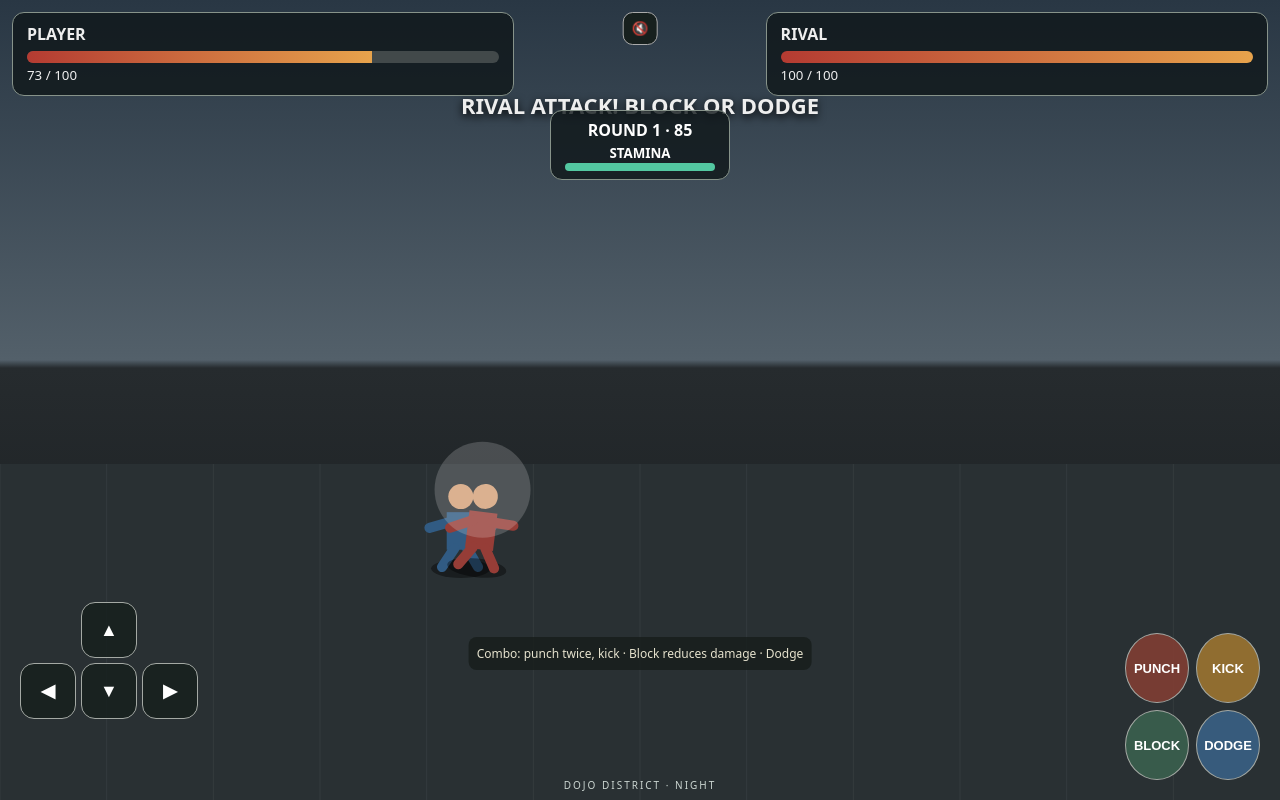
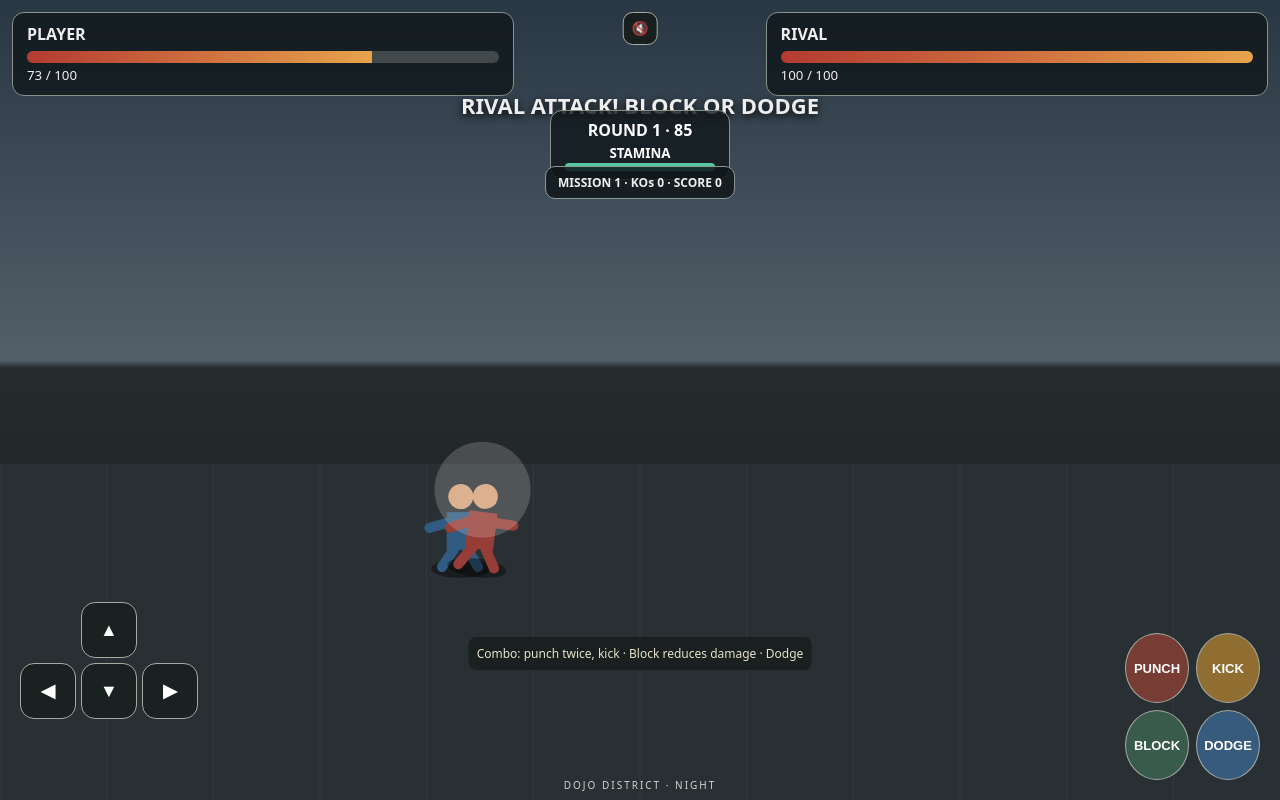
Before and after one commit to bensonwanimo92-coder/CHENJENI-FRIENDS, a plain HTML site: page fighting-tiger-prototype/index.html in a window 1280 px wide. Drawn offline with Linux system fonts and the light colour scheme.

Commit message:
Add mission progression and escalating challengers to Street Legend

```diff
--- a/fighting-tiger-prototype/index.html
+++ b/fighting-tiger-prototype/index.html
@@ -56,4 +56,15 @@ const staminaLoop=setInterval(()=>{if(!blocking&&!keys.up&&!keys.down&&!keys.lef
 // Keep both fighters within arena and add a small arena label.
 const arenaLabel=document.createElement('div');arenaLabel.textContent='DOJO DISTRICT · NIGHT';arenaLabel.style.cssText='position:fixed;bottom:8px;left:50%;transform:translateX(-50%);color:#cbd5d1;font-size:10px;letter-spacing:2px';document.body.appendChild(arenaLabel);
 </script>
+
+<script>
+// Street Legend progression layer: escalating opponents, score and a mission HUD.
+(()=>{
+ let stage=1, kos=0, score=0, stageLock=false;
+ const progress=document.createElement('div');progress.style.cssText='position:fixed;top:166px;left:50%;transform:translateX(-50%);z-index:7;background:#101719d9;border:1px solid #8a9995;border-radius:10px;padding:7px 12px;font-size:12px;font-weight:700;text-align:center';progress.textContent='MISSION 1 · KOs 0 · SCORE 0';document.body.appendChild(progress);
+ const originalHud=window.hud;
+ const observer=new MutationObserver(()=>{if(enemy.hp<=0&&!stageLock&&player.hp>0){stageLock=true;kos++;score+=100*stage;progress.textContent='MISSION '+stage+' · KOs '+kos+' · SCORE '+score;document.querySelector('#title').textContent='KO! · '+(stage<5?'NEXT CHALLENGER':'STREET CHAMPION');if(stage<5)setTimeout(()=>{stage++;enemy.hp=100+stage*8;enemy.x=player.x<.5?.78:.22;enemy.y=.58;player.hp=Math.min(100,player.hp+15);stamina=Math.min(100,stamina+30);stageLock=false;progress.textContent='MISSION '+stage+' · KOs '+kos+' · SCORE '+score;document.querySelector('#title').textContent='MISSION '+stage+' · FIGHT!';hud()},1400);else document.querySelector('#title').textContent='STREET CHAMPION · SCORE '+score;}});
+ observer.observe(document.body,{subtree:true,childList:true,attributes:true});
+})();
+</script>
 </body></html>
```
